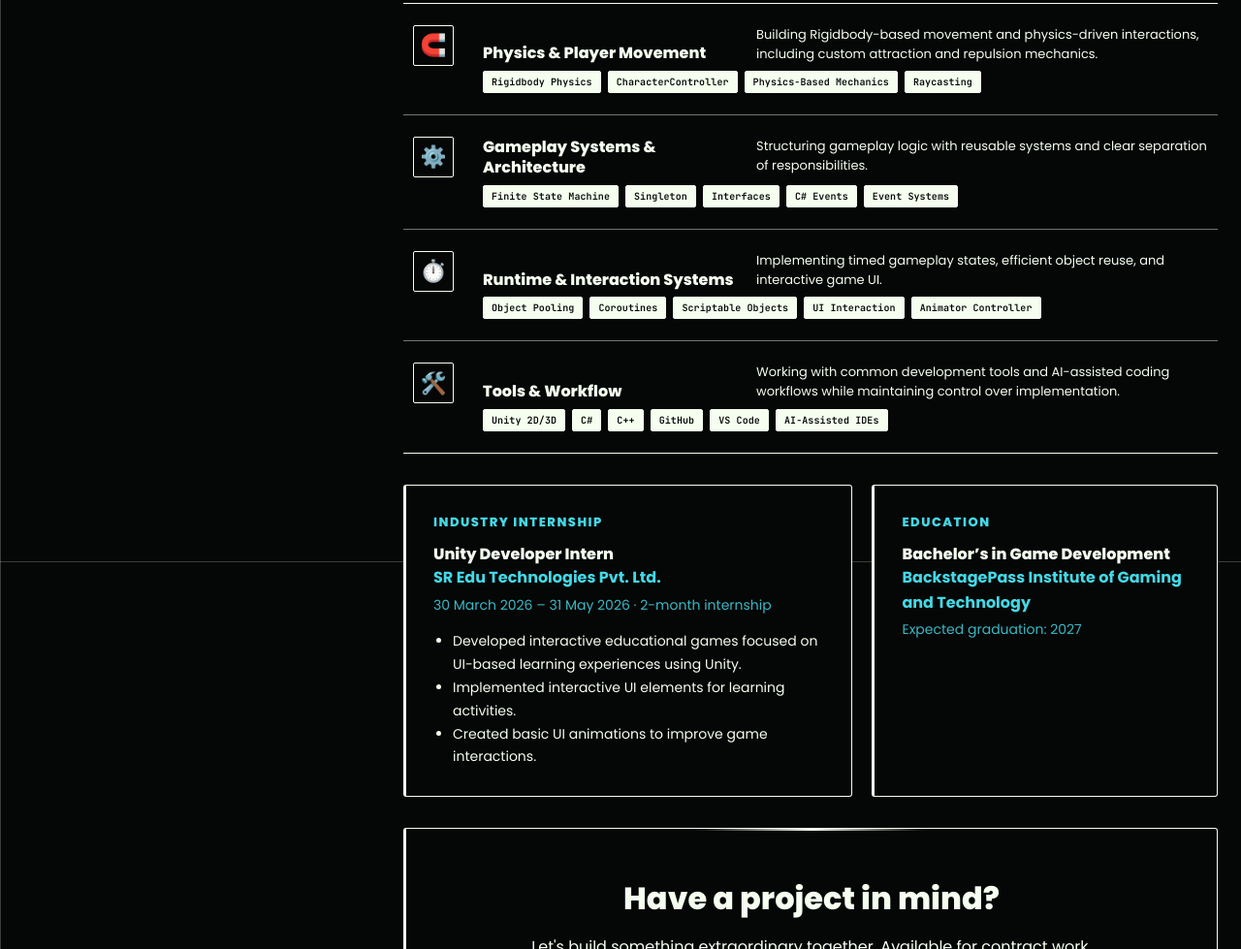
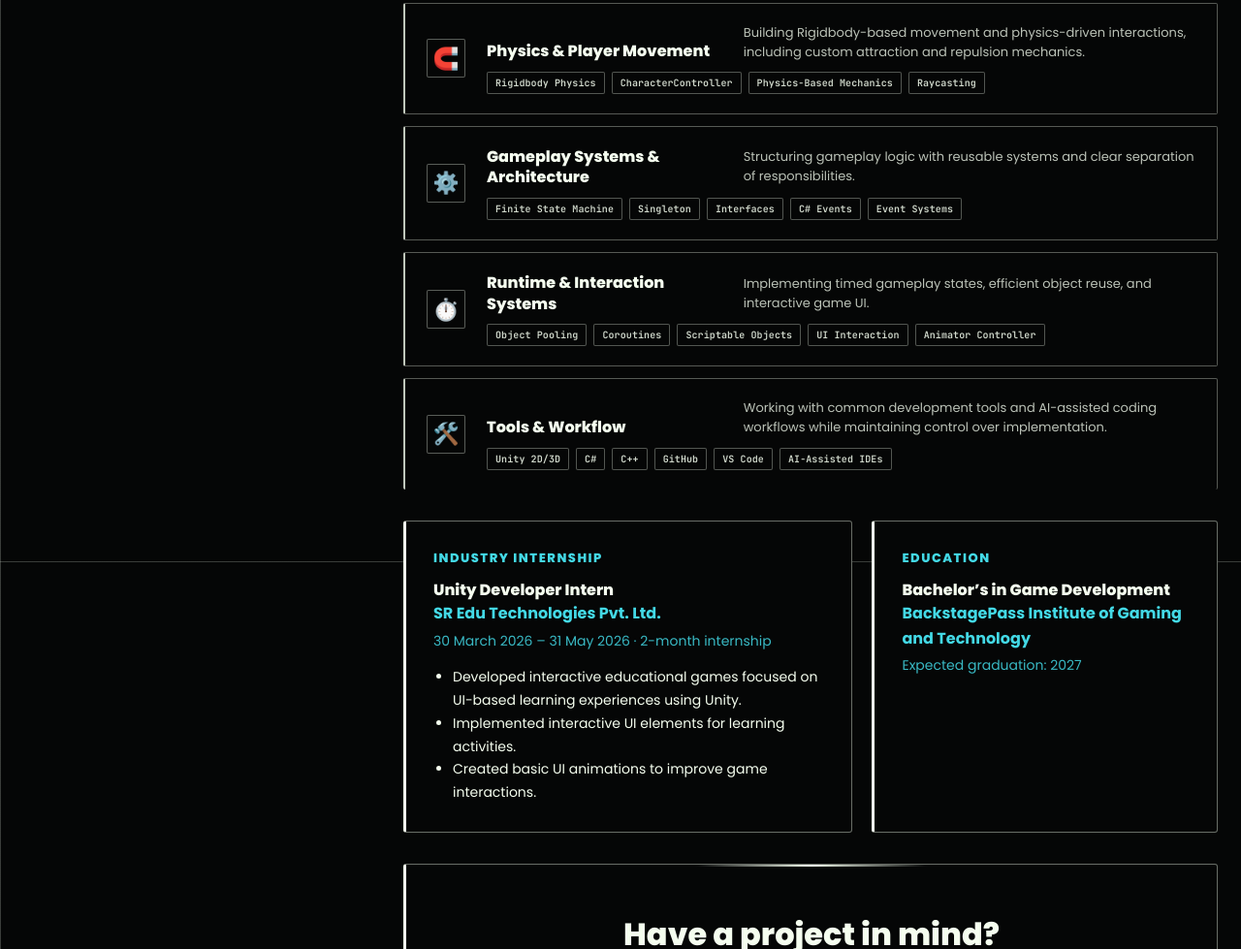
Before and after one commit to Saibharath548/ishunani_indie, a website: page index.html in a window 1280 px wide. Shown: the part 1821-2800 px from the top of the page at 97% size. Drawn offline with Linux system fonts and the light colour scheme.

Commit message:
Soften panel contrast and restore skill group surfaces

```diff
--- a/index.html
+++ b/index.html
@@ -1248,6 +1248,123 @@
       .arsenal-icon { grid-row: 1; }
       .arsenal-desc { padding-top: 4px; }
       .arsenal-skills { padding-top: 4px; }
+    }
+
+
+    /* Tone down the white outlines so the page has a calmer visual hierarchy. */
+    .profile-sidebar,
+    .hero-card,
+    .stat-box,
+    .project-card,
+    .credentials-card,
+    .gallery-empty,
+    .contact-card,
+    .modal-window {
+      border-color: rgba(245, 254, 239, 0.42) !important;
+      box-shadow: none !important;
+    }
+
+    .profile-sidebar,
+    .hero-card,
+    .contact-card,
+    .credentials-card {
+      border-left-color: #F5FeEF !important;
+    }
+
+    .stat-box {
+      border-color: rgba(245, 254, 239, 0.32) !important;
+      border-left-color: rgba(245, 254, 239, 0.78) !important;
+    }
+
+    .project-card {
+      border-color: rgba(245, 254, 239, 0.34) !important;
+    }
+    .project-card:hover {
+      border-color: rgba(245, 254, 239, 0.72) !important;
+    }
+
+    /* Restore clear, contained surfaces for each skill group. */
+    .arsenal-grid {
+      display: grid !important;
+      grid-template-columns: 1fr !important;
+      gap: 12px !important;
+      border: 0 !important;
+    }
+
+    .arsenal-card {
+      display: grid !important;
+      grid-template-columns: 46px minmax(150px, 0.8fr) minmax(0, 1.5fr) !important;
+      grid-template-areas:
+        "icon title desc"
+        "icon skills skills" !important;
+      align-items: center;
+      column-gap: 16px !important;
+      row-gap: 8px !important;
+      padding: 20px 22px !important;
+      background: #050606 !important;
+      border: 1px solid rgba(245, 254, 239, 0.34) !important;
+      border-left: 2px solid rgba(245, 254, 239, 0.78) !important;
+      border-radius: 2px !important;
+      box-shadow: none !important;
+    }
+
+    .arsenal-card:hover {
+      border-color: rgba(245, 254, 239, 0.62) !important;
+    }
+
+    .arsenal-icon {
+      grid-area: icon;
+      width: 40px !important;
+      height: 40px !important;
+      margin: 0 !important;
+      background: #050606 !important;
+      border: 1px solid rgba(245, 254, 239, 0.35) !important;
+      border-radius: 2px !important;
+    }
+
+    .arsenal-title {
+      grid-area: title;
+      align-self: end;
+      margin: 0 !important;
+      font-size: 16px !important;
+      line-height: 1.35;
+    }
+
+    .arsenal-desc {
+      grid-area: desc;
+      margin: 0 !important;
+      color: rgba(245, 254, 239, 0.76) !important;
+      font-size: 13px !important;
+      line-height: 1.55;
+    }
+
+    .arsenal-skills {
+      grid-area: skills;
+      gap: 7px !important;
+      margin-top: 2px;
+    }
+
+    .arsenal-skills .tag-badge {
+      background: #050606 !important;
+      border: 1px solid rgba(245, 254, 239, 0.32) !important;
+      color: rgba(245, 254, 239, 0.86) !important;
+      border-radius: 2px !important;
+      padding: 4px 8px !important;
+      font: 600 10px var(--font-mono) !important;
+    }
+
+    @media (max-width: 760px) {
+      .arsenal-card {
+        grid-template-columns: 40px minmax(0, 1fr) !important;
+        grid-template-areas:
+          "icon title"
+          "desc desc"
+          "skills skills" !important;
+        padding: 17px 15px !important;
+        column-gap: 12px !important;
+      }
+      .arsenal-desc { padding-top: 3px; }
+      .arsenal-skills { padding-top: 3px; }
     }
 
   </style>
```
